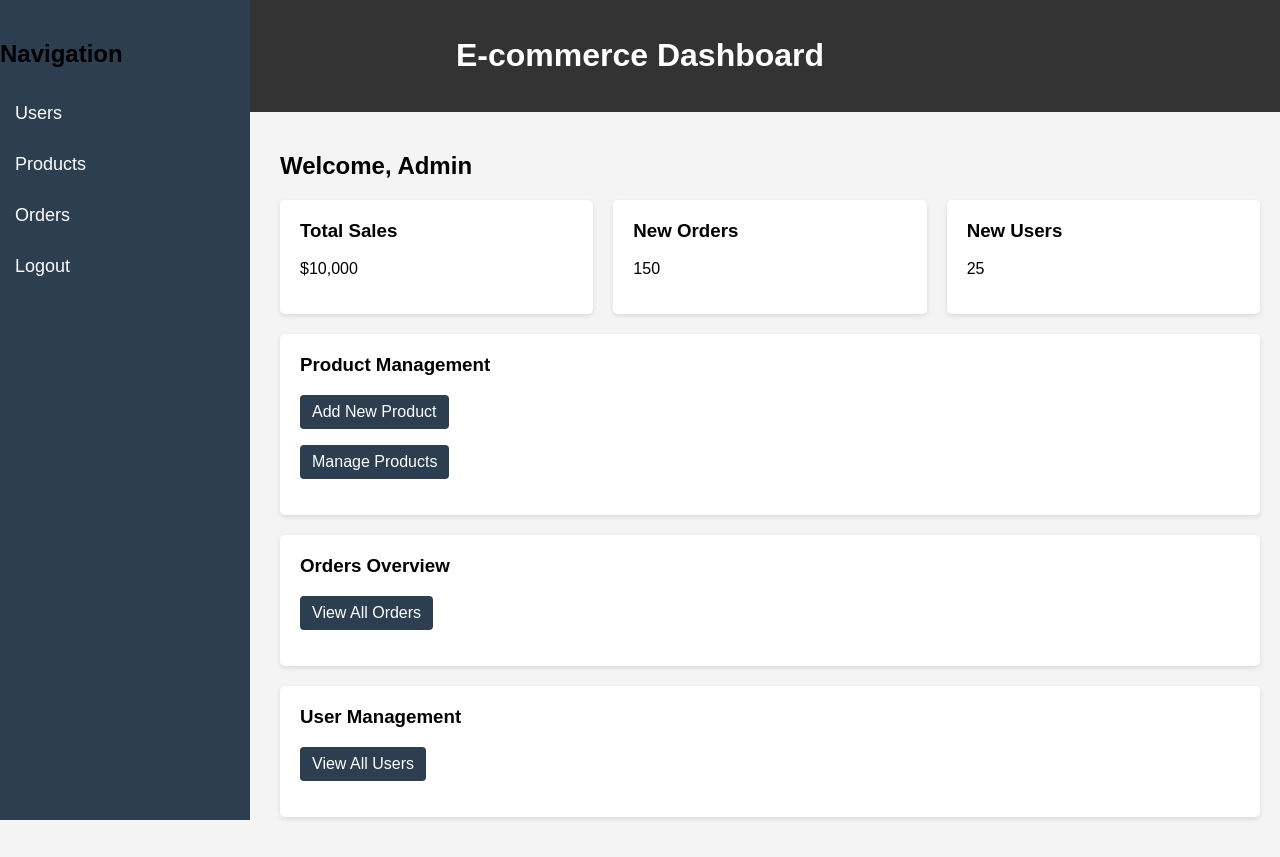
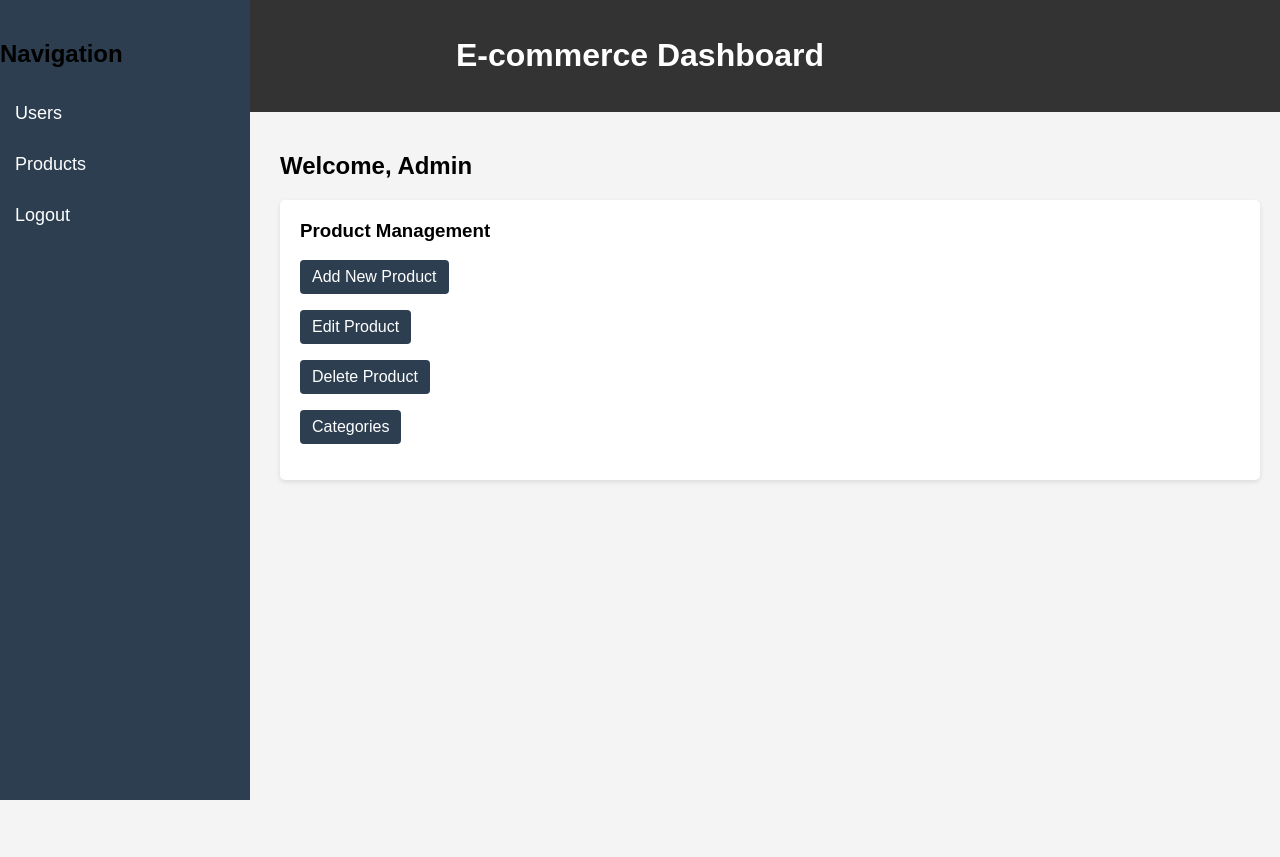
Before and after one commit to SakshamDubey19/E-Commerce-Web-app, a Flask app: page /dashboard in a window 1280 px wide. After the commit the page ends 800 px from the top, so only its background shows below. Run offline with Flask 3, Linux system fonts and the light colour scheme; a user stored in the database is signed in; data comes from the database, SQL or seed files in the repository.

Commit message:
Adding product page

```diff
--- a/Templates/dashboard.html
+++ b/Templates/dashboard.html
@@ -114,53 +114,29 @@
         <h2>Navigation</h2>
         <a href="/users-section">Users</a>
         <a href="/products-section">Products</a>
-        <a href="/orders-section">Orders</a>
-        <a href="/logout" class="logout-btn">Logout</a>
+        <a href="/logout" class="btn" colo>Logout</a>
     </div>
 
     <div class="content">
         <h2>Welcome, Admin</h2>
 
-        <!-- Overview Cards -->
-        <div class="row">
-            <div class="column">
-                <div class="card">
-                    <h3>Total Sales</h3>
-                    <p>$10,000</p>
-                </div>
-            </div>
-            <div class="column">
-                <div class="card">
-                    <h3>New Orders</h3>
-                    <p>150</p>
-                </div>
-            </div>
-            <div class="column">
-                <div class="card">
-                    <h3>New Users</h3>
-                    <p>25</p>
-                </div>
-            </div>
-        </div>
+
 
         <!-- Product Management Section -->
         <div class="card">
             <h3>Product Management</h3>
             <p><a href="{{url_for('add_product')}}" class="btn">Add New Product</a></p>
-            <p><a href="/manage-products" class="btn">Manage Products</a></p>
+            <p><a href="/manage-products" class="btn">Edit Product</a></p>
+            <p><a href="/view-orders" class="btn">Delete Product</a></p>
+            <p><a href="/view-orders" class="btn">Categories</a></p>
+
+
         </div>
 
-        <!-- Orders Section -->
-        <div class="card">
-            <h3>Orders Overview</h3>
-            <p><a href="/view-orders" class="btn">View All Orders</a></p>
-        </div>
+
 
         <!-- User Management Section -->
-        <div class="card">
-            <h3>User Management</h3>
-            <p><a href="/view-users" class="btn">View All Users</a></p>
-        </div>
+
 
 
     </div>
--- a/app.py
+++ b/app.py
@@ -2,6 +2,7 @@ from flask import Flask, render_template, request, redirect, url_for, session, f
 from models import engine, User, Product, Session
 from sqlalchemy.exc import IntegrityError
 import sqlite3
+import jsonify
 
 app = Flask(__name__)
 app.secret_key = 'supersecretkey'  # Used for session management
@@ -21,6 +22,10 @@ def home():
         return redirect(url_for('dashboard'))
     return redirect(url_for('login'))
 
+
+
+
+
 @app.route('/login', methods=['GET', 'POST'])
 def login():
     if request.method == 'POST':
@@ -36,11 +41,19 @@ def login():
 
     return render_template('login.html')
 
+
+
+
+
+
 @app.route('/logout')
 def logout():
     session.pop('user', None)
     flash('You have been logged out.', 'info')
     return redirect(url_for('login'))
+
+
+
 
 
 
@@ -55,9 +68,16 @@ def dashboard():
 
 
 
+
+
+
+
 @app.route('/', methods=['GET'])
 def index():
     return render_template('add_product.html')
+
+
+
 
 @app.route('/add_product', methods=['GET', 'POST'])
 def add_product():
@@ -81,11 +101,16 @@ def add_product():
         abort(405)
 
 
+
+
+
+
+
 @app.route('/users-section', methods=['GET', 'POST'])
 def add_user():
     if request.method == 'POST':
         new_user = User(
-            id=request.form['user_id'],
+            user_id=request.form['user_id'],
             Username=request.form['username'],
             password=request.form['password'],
 
@@ -106,6 +131,36 @@ def add_user():
 
     else:
         abort(405)
+
+
+
+@app.route('/products-section', methods=['GET', 'POST'])
+def addProduct():
+    if request.method == 'POST':
+        new_product = Product(
+            product_id=request.form['product_id'],
+            product_name=request.form['product_name'],
+            price=request.form['price'],
+            description = request.form['description'],
+
+        )
+        try:
+            db_session.add(new_product)
+            db_session.commit()
+            return redirect(url_for('index'))
+        except IntegrityError:
+            db_session.rollback()
+            return render_template('error.html', error='Product ID already exists'), 400
+    elif request.method == 'GET':
+        cursor = sqlite3.connect('ecommerce.db').cursor()
+
+        cursor.execute("SELECT * FROM Products")
+        rows = cursor.fetchall()
+        return render_template('products-section.html', users = rows )
+
+    else:
+        abort(405)
+
 
 
 
```
Also changed, not shown: Templates/edit_product.html (added, +29 -0 lines), Templates/products-section.html (added, +41 -0 lines), Templates/users-section.html (+5 -3 lines), Templates/category.html (renamed from Templates/category_products.html), Templates/delete_product.html (added).
